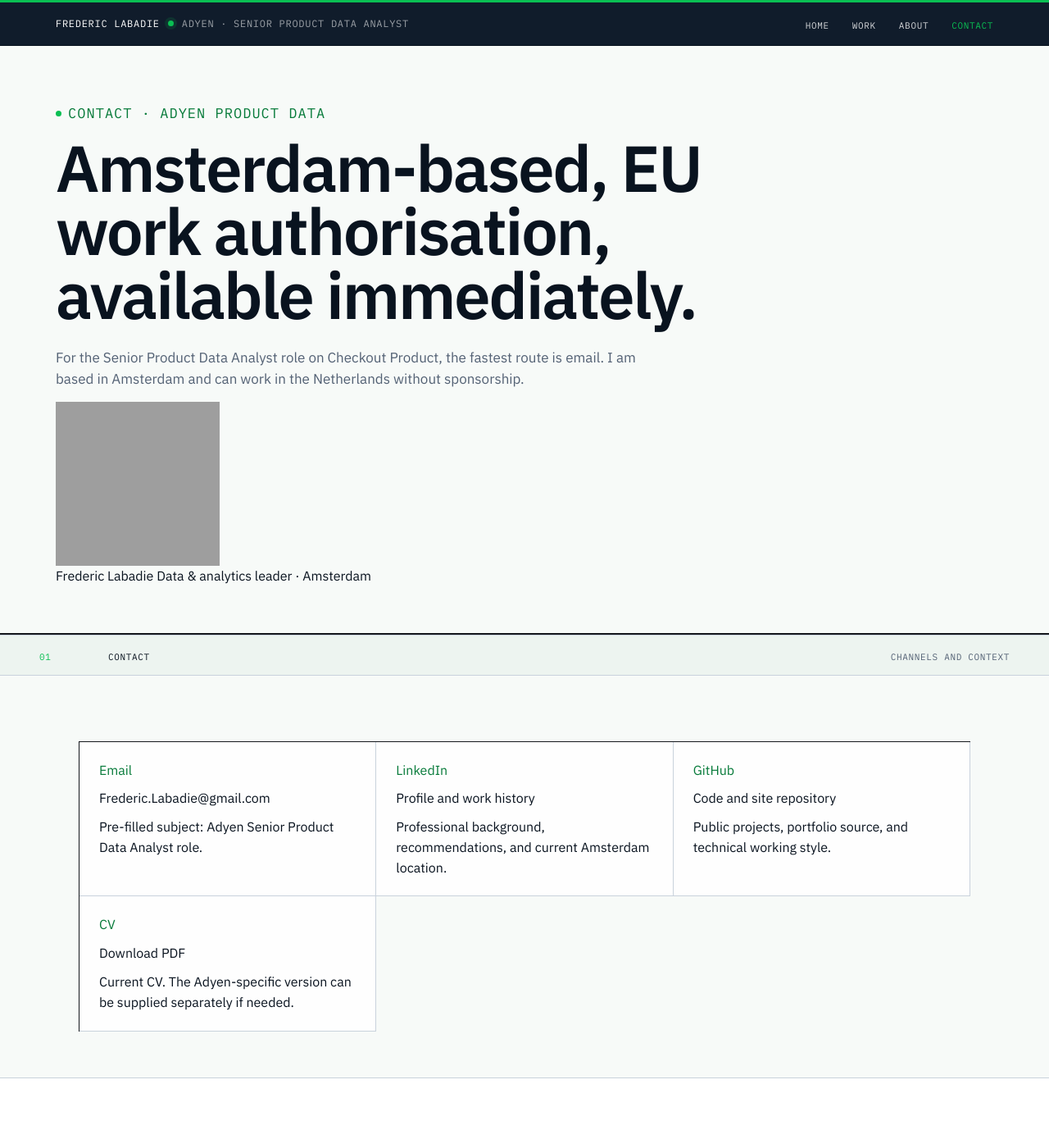
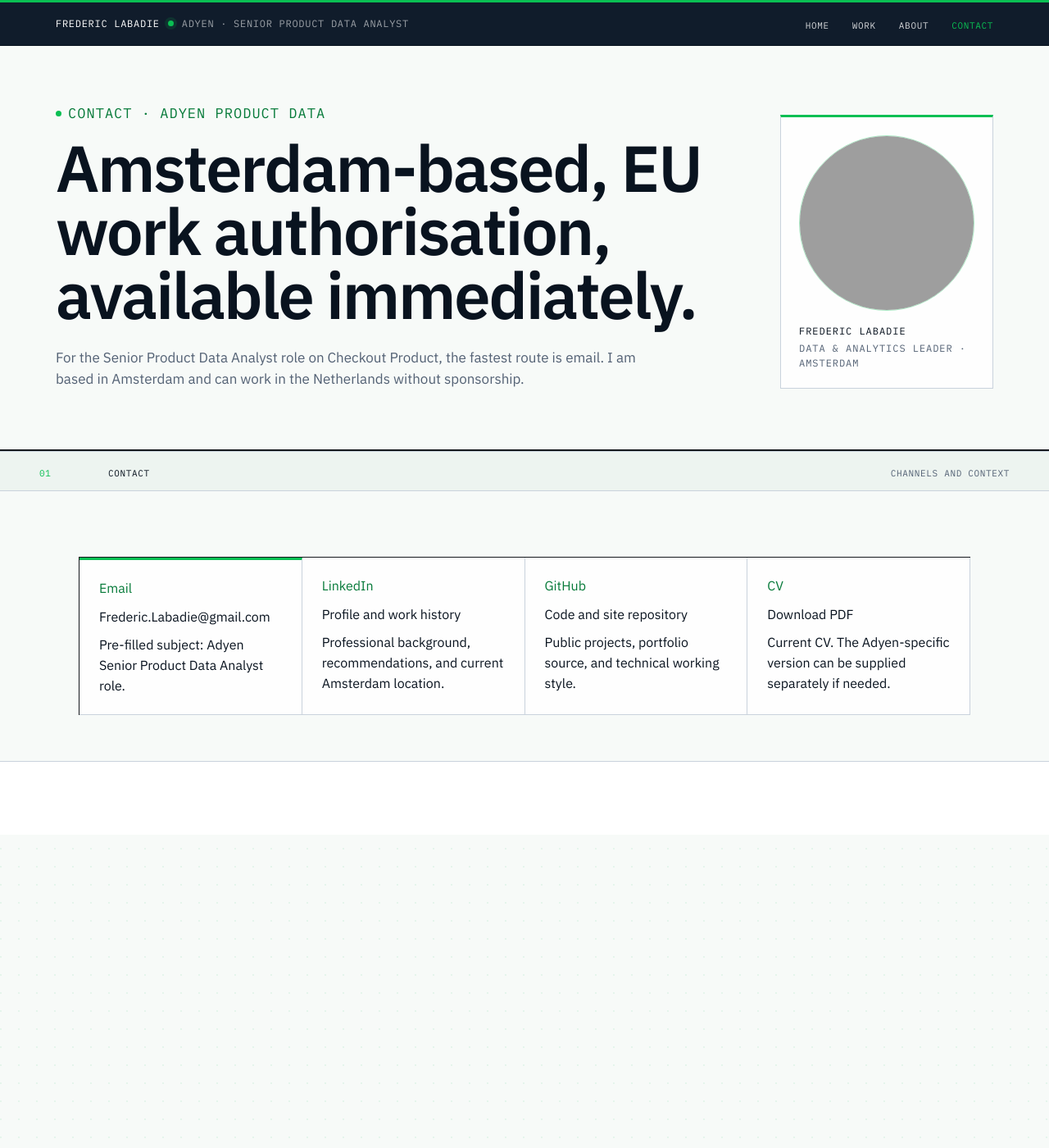
Before and after one commit to fredericlabadie/fredericlabadie.github.io, a Jekyll site: the page built from adyen/contact/index.html, in a window 1280 px wide and 1400 px high. Shown: the whole window at 82% size. Built offline with Jekyll 4.4.1, drawn with Linux system fonts in a browser that asks for light colours; comment, search, counter and statistics services are not loaded; grey boxes are pictures that could not be loaded.

Commit message:
Style Adyen contact photo and email tile

```diff
--- a/css/adyen-live-qa.css
+++ b/css/adyen-live-qa.css
@@ -49,3 +49,72 @@
 .adyen-microsite .channel-primary a:focus {
   box-shadow: inset 0 -3px 0 rgba(10, 191, 83, 0.5);
 }
+
+.adyen-microsite .contact-hero-grid {
+  display: grid;
+  grid-template-columns: minmax(0, 1fr) 260px;
+  gap: 48px;
+  align-items: center;
+}
+
+.adyen-microsite .contact-photo-card {
+  margin: 0;
+  padding: 22px;
+  background: rgba(255, 255, 255, 0.88);
+  border: 1px solid var(--adyen-line);
+  border-top: 3px solid var(--adyen-green);
+}
+
+.adyen-microsite .contact-photo-card img {
+  display: block;
+  width: 100%;
+  aspect-ratio: 1;
+  object-fit: cover;
+  border-radius: 50%;
+  border: 1px solid rgba(10, 191, 83, 0.35);
+}
+
+.adyen-microsite .contact-photo-card figcaption {
+  display: grid;
+  gap: 4px;
+  margin-top: 16px;
+  font-family: var(--font-mono);
+  font-size: 12px;
+  line-height: 1.45;
+  letter-spacing: 0.08em;
+  text-transform: uppercase;
+  color: var(--adyen-muted);
+}
+
+.adyen-microsite .contact-photo-card figcaption span:first-child {
+  color: var(--adyen-ink);
+}
+
+.adyen-microsite .channel-list-4 {
+  display: grid;
+  grid-template-columns: repeat(4, minmax(0, 1fr));
+}
+
+.adyen-microsite .channel-card-primary {
+  border-top: 3px solid var(--adyen-green);
+}
+
+@media (max-width: 980px) {
+  .adyen-microsite .contact-hero-grid {
+    grid-template-columns: 1fr;
+  }
+
+  .adyen-microsite .contact-photo-card {
+    max-width: 260px;
+  }
+
+  .adyen-microsite .channel-list-4 {
+    grid-template-columns: repeat(2, minmax(0, 1fr));
+  }
+}
+
+@media (max-width: 640px) {
+  .adyen-microsite .channel-list-4 {
+    grid-template-columns: 1fr;
+  }
+}
```
